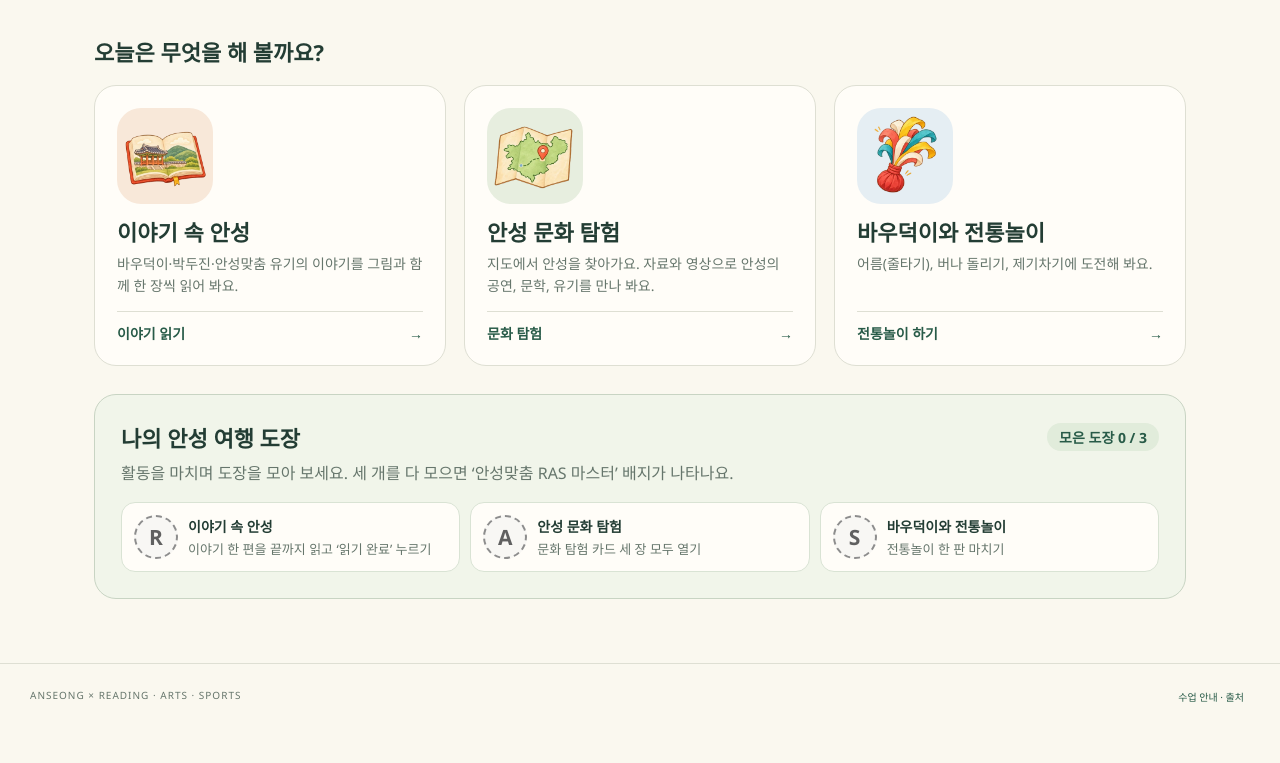
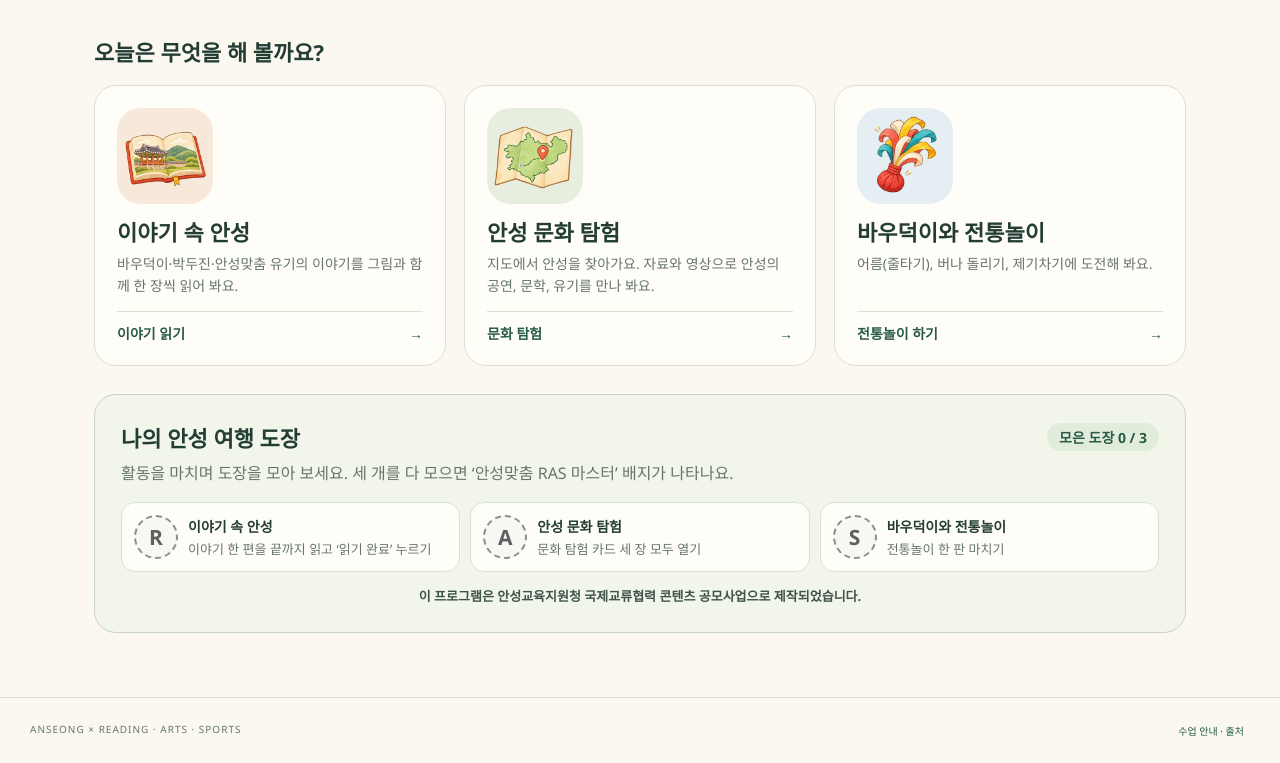
Before and after one commit to kimjsy1010/anseong-ras, a plain HTML site: page index.html in a window 1280 px wide. Shown: the part 543-1306 px from the top of the page. Before the commit the page ends 1272 px from the top, so only its background shows below. Drawn offline with Linux system fonts and the light colour scheme.

Commit message:
Add Anseong education program credit below the RAS Master badge

```diff
--- a/app.js
+++ b/app.js
@@ -121,6 +121,15 @@ const passportCopy=[
  }
 ];
 
+const programCredit=[
+ "이 프로그램은 안성교육지원청 국제교류협력 콘텐츠 공모사업으로 제작되었습니다.",
+ "This program was created through the Anseong Office of Education’s open call for international exchange and cooperation content.",
+ "このプログラムは、安城教育支援庁の国際交流協力コンテンツ公募事業により制作されました。",
+ "本程序通过安城教育支援厅的国际交流合作内容公开征集项目制作。",
+ "Chương trình này được thực hiện trong khuôn khổ đợt tuyển chọn nội dung giao lưu và hợp tác quốc tế của Phòng Giáo dục Anseong.",
+ "Эта программа создана в рамках открытого конкурса Управления образования Ансона по разработке материалов для международного обмена и сотрудничества."
+];
+
 function travelPassport(){
  const copy=tr(passportCopy);
  const collected=sectionCodes.filter(code=>saved[code]).length;
@@ -141,6 +150,7 @@ function travelPassport(){
      <span class="passport-shield" aria-hidden="true"><span class="passport-shield-brand">안성맞춤</span>RAS</span>
      <strong>${copy.badge}</strong>
    </div>`:''}
+   <p class="program-credit">${tr(programCredit)}</p>
  </section>`;
 }
 
--- a/index.html
+++ b/index.html
@@ -1 +1 @@
-<!doctype html><html lang="ko"><head><meta charset="utf-8"><meta name="viewport" content="width=device-width,initial-scale=1"><meta name="theme-color" content="#285b48"><title>안성맞춤 RAS · 세계 친구들과 함께하는 안성 문화 여행</title><link rel="stylesheet" href="style.css?v=20261119-modalclose2"></head><body><header><a class="brand" href="#home">안성맞춤 <b>RAS</b></a><span class="brand-subtitle" id="brand-subtitle">세계 친구들과 함께하는 안성 문화 여행</span><label class="language">◎ <select id="language" aria-label="Language"><option value="ko">한국어</option><option value="en">English</option><option value="ja">日本語</option><option value="zh">中文</option><option value="vi">Tiếng Việt</option><option value="ru">Русский</option></select></label></header><nav id="nav" aria-label="Main navigation"></nav><main id="app"></main><footer><span>ANSEONG × READING · ARTS · SPORTS</span><button id="guide"></button></footer><dialog id="modal"><button class="close" aria-label="Close">✕</button><div id="modal-body"></div></dialog><script src="content.js?v=20261119-copy2"></script><script src="park-story.js?v=20261118-rascopy1"></script><script src="yugi-story.js?v=20261119-copy2"></script><script src="culture-yugi.js?v=20261119-copy2"></script><script src="culture-baudeogi.js?v=20261119-copy2"></script><script src="culture-park.js?v=20261119-copy2"></script><script src="locale-ru.js?v=20261119-copy2"></script><script src="app.js?v=20261119-copy2"></script></body></html>
+<!doctype html><html lang="ko"><head><meta charset="utf-8"><meta name="viewport" content="width=device-width,initial-scale=1"><meta name="theme-color" content="#285b48"><title>안성맞춤 RAS · 세계 친구들과 함께하는 안성 문화 여행</title><link rel="stylesheet" href="style.css?v=20261123-credit1"></head><body><header><a class="brand" href="#home">안성맞춤 <b>RAS</b></a><span class="brand-subtitle" id="brand-subtitle">세계 친구들과 함께하는 안성 문화 여행</span><label class="language">◎ <select id="language" aria-label="Language"><option value="ko">한국어</option><option value="en">English</option><option value="ja">日本語</option><option value="zh">中文</option><option value="vi">Tiếng Việt</option><option value="ru">Русский</option></select></label></header><nav id="nav" aria-label="Main navigation"></nav><main id="app"></main><footer><span>ANSEONG × READING · ARTS · SPORTS</span><button id="guide"></button></footer><dialog id="modal"><button class="close" aria-label="Close">✕</button><div id="modal-body"></div></dialog><script src="content.js?v=20261119-copy2"></script><script src="park-story.js?v=20261118-rascopy1"></script><script src="yugi-story.js?v=20261119-copy2"></script><script src="culture-yugi.js?v=20261119-copy2"></script><script src="culture-baudeogi.js?v=20261119-copy2"></script><script src="culture-park.js?v=20261119-copy2"></script><script src="locale-ru.js?v=20261119-copy2"></script><script src="app.js?v=20261123-credit1"></script></body></html>
--- a/style.css
+++ b/style.css
@@ -524,6 +524,14 @@ header {
   background: #fff3d3;
 }
 .passport-reward strong { font-size: clamp(17px, 2.4vw, 22px); line-height: 1.3; text-align: center; }
+.program-credit {
+  margin: 14px 0 0;
+  color: #40544a;
+  font-size: 13px;
+  font-weight: 600;
+  line-height: 1.55;
+  text-align: center;
+}
 .passport-shield {
   --shield-shape: polygon(50% 0, 73% 8%, 98% 13%, 96% 49%, 88% 69%, 72% 85%, 50% 100%, 28% 85%, 12% 69%, 4% 49%, 2% 13%, 27% 8%);
   position: relative;
```
